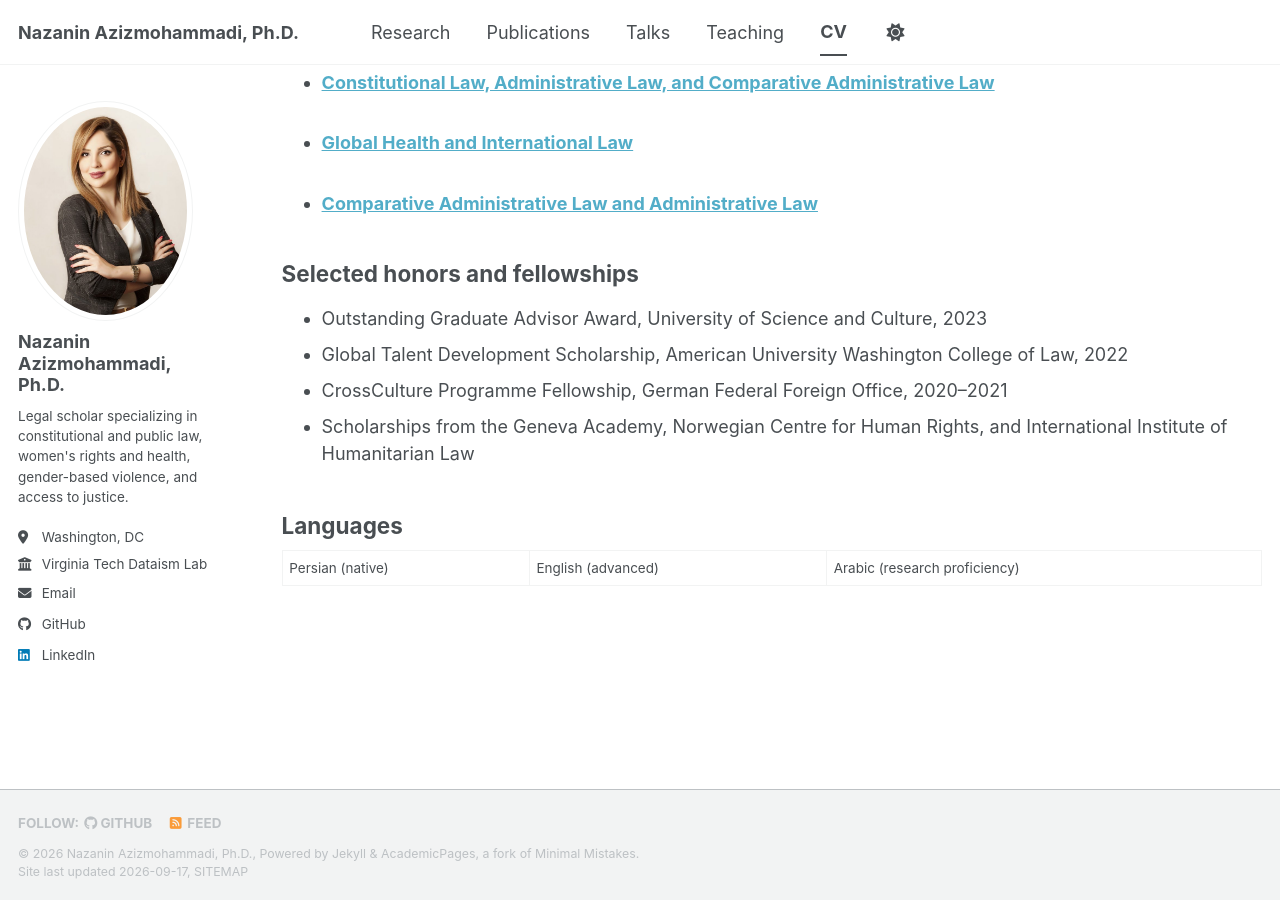
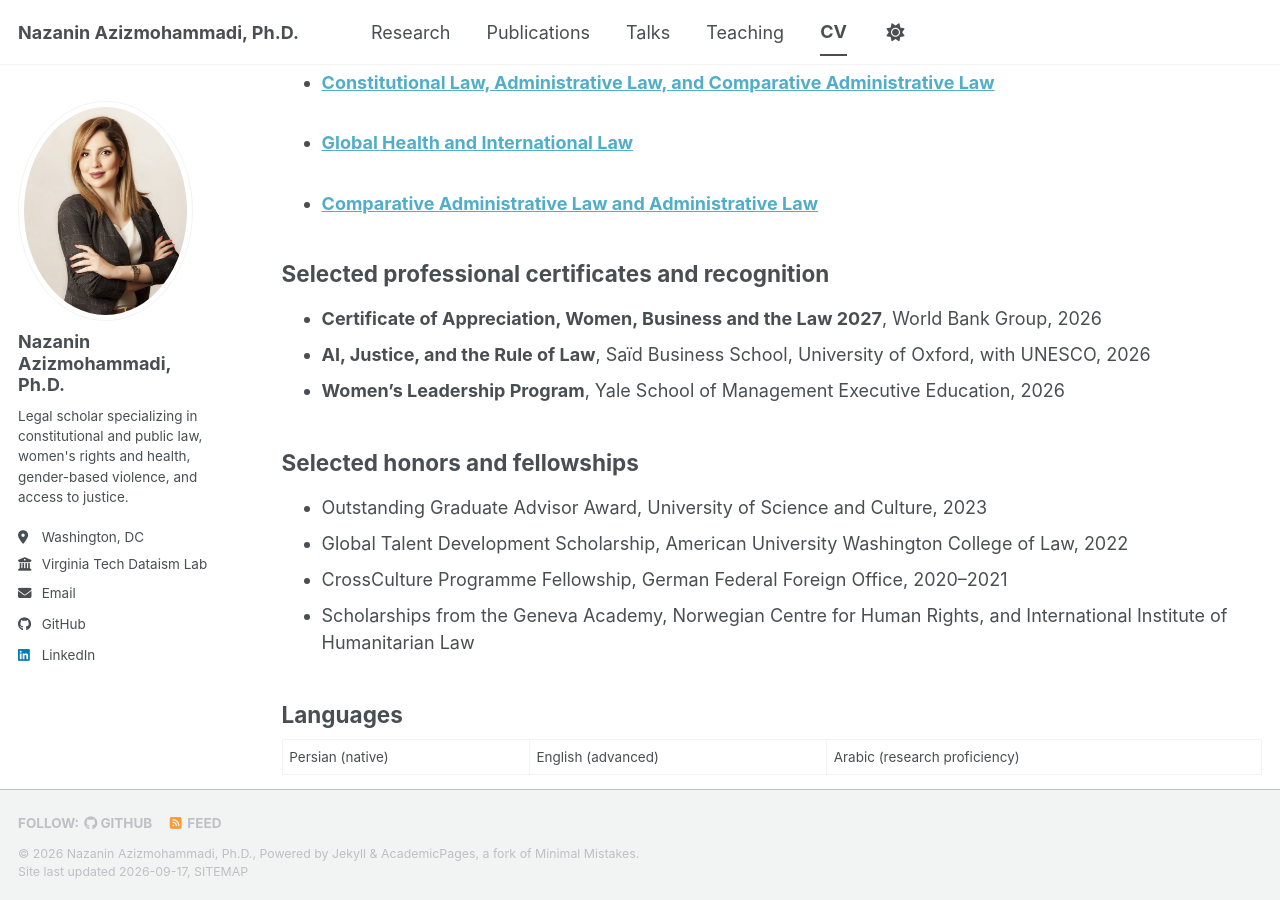
Before and after one commit to nazaninazizmohammadi/nazaninazizmohammadi.github.io, a Jekyll site: the page built from _pages/cv.md, in a window 1280 px wide and 900 px high, scrolled down 3891 px. Built offline with Jekyll 4.4.1, drawn with Linux system fonts in a browser that asks for light colours; a style sheet for code colours, icons or effects is not loaded; some of the changed text lies outside the part shown.

Commit message:
Add recent certificates and Equality Now role

```diff
--- a/_pages/cv.md
+++ b/_pages/cv.md
@@ -56,6 +56,12 @@ Legal scholar, researcher, and university professor with experience in comparati
     {% include archive-single-cv.html %}
   {% endfor %}</ul>
 
+## Selected professional certificates and recognition
+
+* **Certificate of Appreciation, Women, Business and the Law 2027**, World Bank Group, 2026
+* **AI, Justice, and the Rule of Law**, Saïd Business School, University of Oxford, with UNESCO, 2026
+* **Women's Leadership Program**, Yale School of Management Executive Education, 2026
+
 ## Selected honors and fellowships
 
 * Outstanding Graduate Advisor Award, University of Science and Culture, 2023
```
Also changed, not shown: other parts of _pages/cv.md (+1 -1 lines), _pages/about.md (+1 -1 lines).
